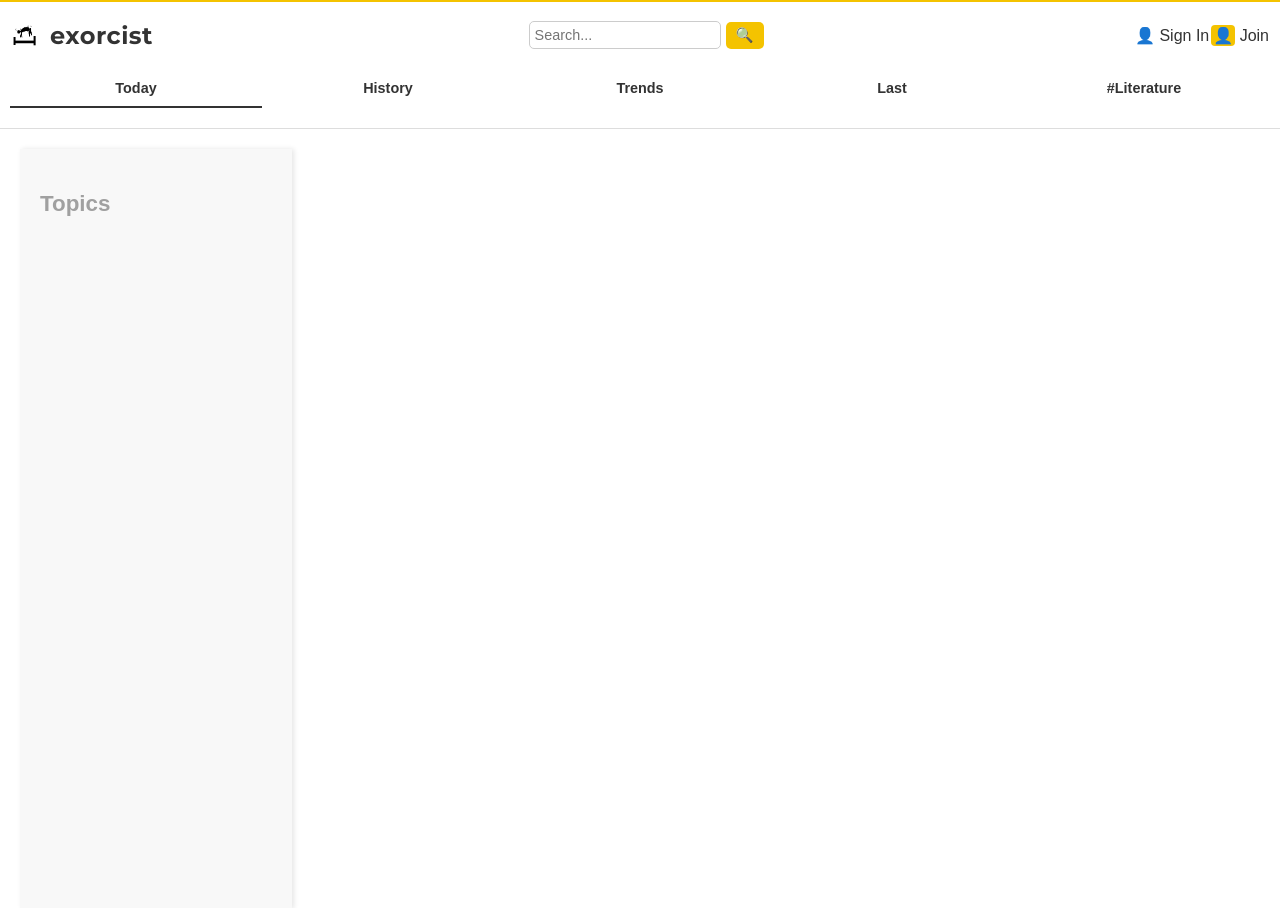
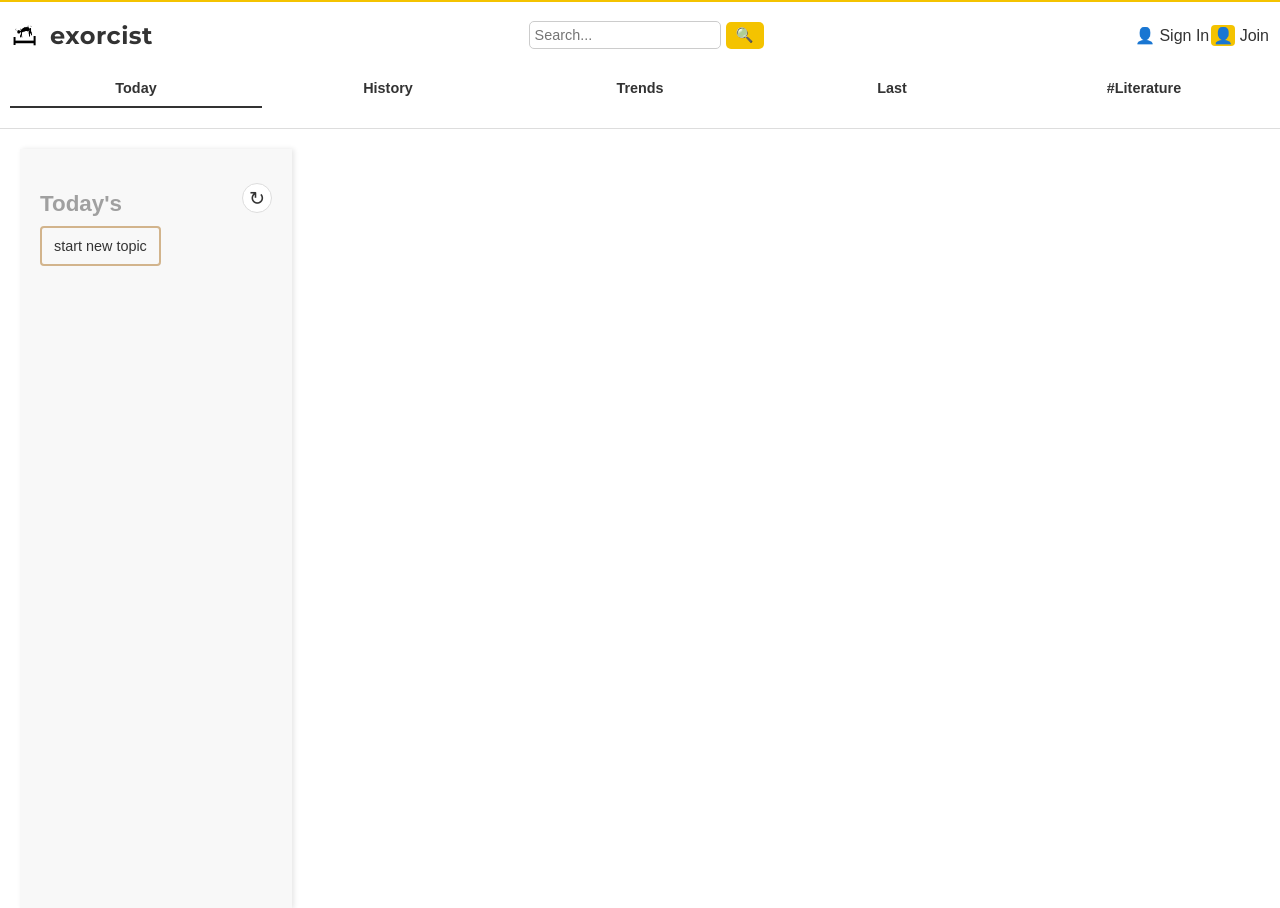
Before and after one commit to Didilya/storytell, a Django app: page / in a window 1280 px wide. Shown: the top 908 px of the page. Run offline with Django 4.2, Linux system fonts and the light colour scheme; data that the repository does not hold is empty.

Commit message:
adding topic creation form

```diff
--- a/core/templates/main_page.html
+++ b/core/templates/main_page.html
@@ -207,6 +207,50 @@
             padding: 2px; /* Optional: add some padding for better appearance */
             border-radius: 4px; /* Optional: round the corners */
         }
+        .start-topic-button {
+            background-color: #f8f8f8; /* Match sidebar background */
+            border: 2px solid #d2b48c; /* Thicker sandy color border */
+            border-radius: 4px; /* Sharper corners */
+            color: #333; /* Text color */
+            font-size: 0.9em; /* Font size */
+            padding: 10px 12px; /* Padding for better height */
+            cursor: pointer;
+            width: calc(100% - 20px); /* Stretch button to full width minus padding */
+            margin-bottom: 15px; /* Space below the button */
+            text-decoration: none; /* Remove underline from text */
+            box-sizing: border-box; /* Include padding in width */
+            text-align: center; /* Center text */
+        }
+        .start-topic-button:hover {
+            background-color: #eaeaea;         /* Light gray hover effect */
+        }
+        .today-section {
+            display: flex;
+            align-items: center;
+            justify-content: space-between;
+            margin-bottom: 10px;
+        }
+
+        .refresh-button {
+            background-color: #ffffff;
+            border: 1px solid #ddd;
+            border-radius: 50%;
+            color: #333;
+            font-size: 1.2em;  /* Increase the icon size */
+            cursor: pointer;
+            padding: 5px;      /* Adjust padding for larger size */
+            margin-left: 8px;
+            display: flex;
+            align-items: center;
+            justify-content: center;
+            width: 30px;
+            height: 30px;
+        }
+
+        .refresh-button:hover {
+            background-color: #f0f0f0;  /* Light gray hover effect */
+            color: #666;
+        }
 
     </style>
 </head>
@@ -257,7 +301,11 @@
 
 <div class="container">
     <div class="sidebar">
-        <h3>Topics</h3>
+        <div class="today-section">
+            <h3>Today's</h3>
+        <button class="refresh-button" onclick="location.reload();">↻</button>
+        </div>
+        <a href="exorcise" class="start-topic-button">start new topic</a>
         <ul id="topic-list">
             {% for topic in top_topics %}
                 <li id="{{ topic.id }}" class="topic-item">
--- a/core/urls.py
+++ b/core/urls.py
@@ -3,4 +3,5 @@ from . import views
 
 urlpatterns = [
     path("", views.MainPageView.as_view(), name="top_entries"),
+    path("exorcise/", views.AddTopicView.as_view(), name="new_topic")
 ]
--- a/core/views.py
+++ b/core/views.py
@@ -1,14 +1,14 @@
 import logging
-from django.shortcuts import render
+from django.shortcuts import render, redirect
 from django.views.generic.base import View, TemplateResponseMixin
 from core.utils.queries import (
-    get_topics_entries,
     get_trending_topics,
     get_all_entries,
     get_topics_most_fav_entry,
 )
 from core.serializers import TopicSerializer, EntrySerializer
 from users.serializers import UserSerializer
+from core.forms import TopicCreationForm, EntryCreationForm
 
 logger = logging.getLogger(__name__)
 
@@ -35,20 +35,31 @@ class MainPageView(TemplateResponseMixin, View):
         return self.render_to_response(context)
 
 
+
 class AddTopicView(TemplateResponseMixin, View):
-    template_name = "main_page.html"
+    template_name = 'add_topic.html'
 
     def get(self, request, *args, **kwargs):
-        top_topics = get_trending_topics()
-        top_topics_ids = top_topics.values_list("id", flat=True)
-        entries = get_all_entries()
-        entries_data = EntrySerializer(entries, many=True).data
-        top_topics_data = TopicSerializer(top_topics, many=True).data
-        logger.debug(f"entries_data={entries_data}, top_topics_data={top_topics_data}")
         context = {
-            "entries": entries_data,
-            "top_topics": top_topics_data,
-            "all_best_entries": get_topics_most_fav_entry(top_topics_ids),
+            'topic_form': TopicCreationForm(),
+            'entry_form': EntryCreationForm(),
         }
-        logger.debug(f"ALL CONTEXT {context}")
         return self.render_to_response(context)
+
+    def post(self, request, *args, **kwargs):
+        topic_form = TopicCreationForm(request.POST)
+        entry_form = EntryCreationForm(request.POST)
+
+        if topic_form.is_valid() and entry_form.is_valid():
+            topic = topic_form.save()
+            entry = entry_form.save(commit=False)
+            entry.topic = topic
+            entry.save()
+
+            return redirect('success_url')
+
+        context = {
+            'topic_form': topic_form,
+            'entry_form': entry_form,
+        }
+        return self.render_to_response(context)
```
Also changed, not shown: core/forms.py (added, +14 -0 lines), core/templates/add_topic.html (+125 -11 lines).
